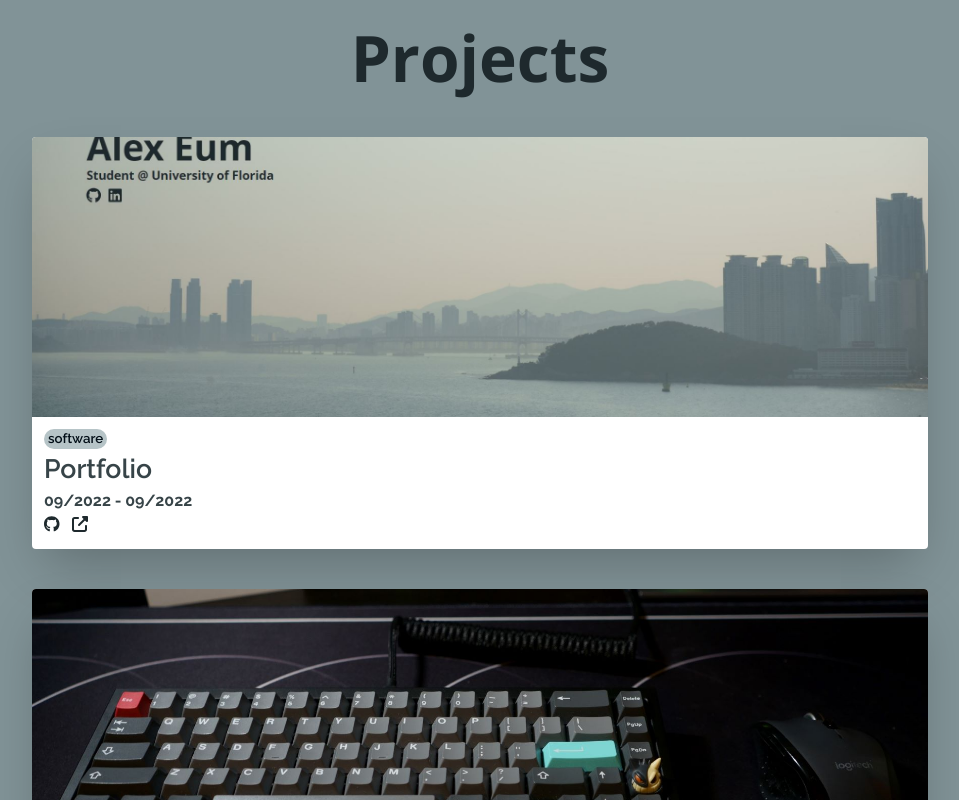
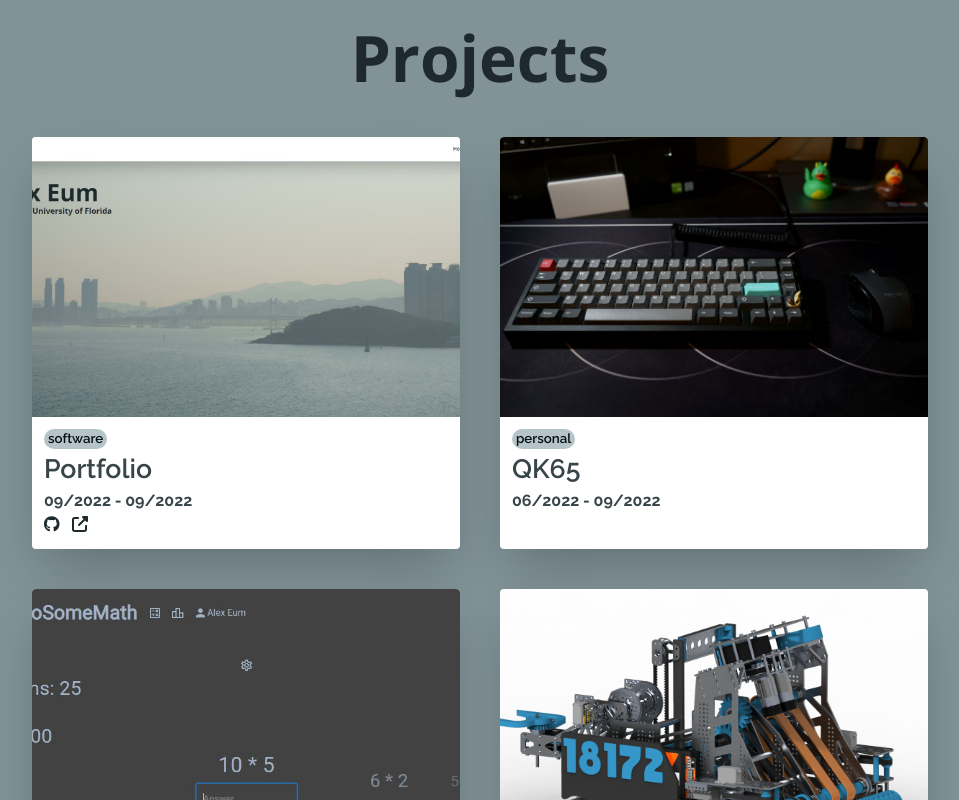
Before and after one commit to aeum1016/portfolio, a Next.js app: page / in a window 1280 px wide. Shown: the part 820-1620 px from the top of the page, without its empty margins (160-1119 px from the left). Built offline with nearby package versions, Linux system fonts and the light colour scheme.

Commit message:
Quick fix. Set the min width to a vw amount so that it would format better on smaller screens

```diff
--- a/components/Pages/Home/index.tsx
+++ b/components/Pages/Home/index.tsx
@@ -8,7 +8,7 @@ const HomePage = () => {
   const MotionIcon = motion(FontAwesomeIcon);
 
   return (
-    <Flex w="100%" position="sticky" top="0px">
+    <Flex w="100%" position="sticky" top="0px" zIndex="-1">
       <Flex
         direction="column"
         w="100%"
--- a/components/Pages/Projects/index.tsx
+++ b/components/Pages/Projects/index.tsx
@@ -27,7 +27,7 @@ const ProjectsPage = () => {
       <SimpleGrid
         w="70%"
         maxW="1200px"
-        minChildWidth="450px"
+        minChildWidth={{ base: "60vw", lg: "30vw" }}
         spacing="40px"
         alignContent="center"
       >
```
